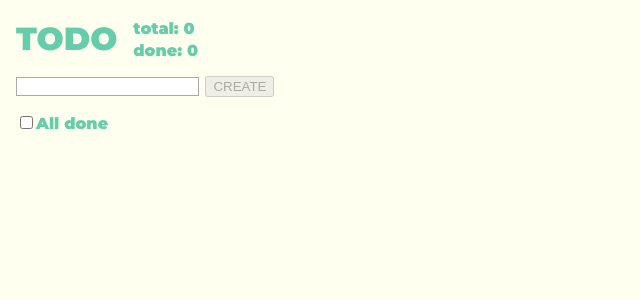
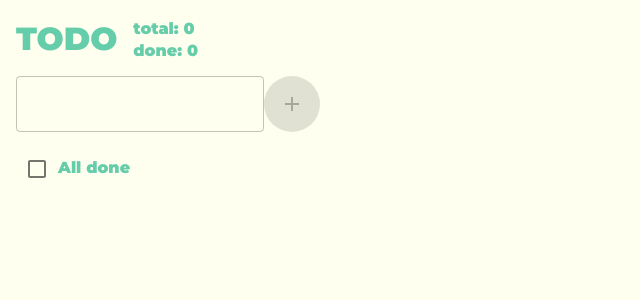
Before and after one commit to taigakiyokawa/todo-app-react, a React app: page / in a window 1280 px wide. Shown: the top 300 px of the page, without its empty margins (0-640 px from the left). Built offline with nearby package versions, Linux system fonts and the light colour scheme.

Commit message:
yarn add @material-ui/icons and edit Form design

```diff
--- a/package.json
+++ b/package.json
@@ -23,6 +23,7 @@
   },
   "dependencies": {
     "@material-ui/core": "^4.2.1",
+    "@material-ui/icons": "^4.2.1",
     "prop-types": "^15.7.2",
     "react": "^16.8.6",
     "react-dom": "^16.8.6"
--- a/src/components/AllDone.jsx
+++ b/src/components/AllDone.jsx
@@ -1,9 +1,10 @@
 import React from 'react';
 import PropTypes from 'prop-types';
+import Checkbox from '@material-ui/core/Checkbox';
 
 const AllDone = (props) => (
   <div className="allDone">
-    <input
+    <Checkbox
       type="checkbox"
       checked={ props.isAllDone }
       onChange={ props.handleAllDone }/>
--- a/src/components/Form.jsx
+++ b/src/components/Form.jsx
@@ -1,20 +1,27 @@
 import React from 'react';
 import PropTypes from 'prop-types';
+import TextField from '@material-ui/core/TextField';
+import Fab from '@material-ui/core/Fab';
+import AddIcon from '@material-ui/icons/Add';
 
 const Form = (props) => (
   <form onSubmit={ props.createTodo }>
     <div>
-      <input
+      <TextField
+        variant="outlined"
         type="text"
         name="title"
         onChange={ props.checkEmpty }
-        required
       />
-      <input
+      <Fab
+        color="primary"
+        aria-label="Add"
         type="submit"
         value="CREATE"
         disabled={ props.isEmpty }
-      />
+      >
+        <AddIcon/>
+      </Fab>
     </div>
   </form>
 )
--- a/src/components/Todo.jsx
+++ b/src/components/Todo.jsx
@@ -1,5 +1,6 @@
 import React from 'react';
 import PropTypes from 'prop-types';
+import Checkbox from '@material-ui/core/Checkbox';
 
 class Todo extends React.Component {
 
@@ -40,7 +41,7 @@ class Todo extends React.Component {
   render() {
     return(
       <li className="todoItem">
-        <input
+        <Checkbox
           type="checkbox"
           checked={ this.props.isDone }
           onChange={ () => this.props.handleDone(this.props.id) }
--- a/src/index.html
+++ b/src/index.html
@@ -5,6 +5,7 @@
     <meta name="viewport" content="width=device-width, initial-scale=1.0">
     <meta http-equiv="X-UA-Compatible" content="ie=edge">
     <link href="https://fonts.googleapis.com/css?family=Montserrat:400,900|Noto+Sans+JP&display=swap" rel="stylesheet">
+    <link rel="stylesheet" href="https://fonts.googleapis.com/icon?family=Material+Icons" />
     <title>Todo App React</title>
   </head>
   <body>
--- a/src/style.css
+++ b/src/style.css
@@ -30,10 +30,10 @@ h1, h4, strong {
   margin: 0.2rem 0 0;
 }
 
-input[type="text"] {
+/* input[type="text"] {
   border: 1px solid darkgray;
   margin-right: 0.4rem;
-}
+} */
 
 input[type="submit"]:enabled {
   background-color: mediumaquamarine;
```
Also changed, not shown: 1 other file (tests, documents, lock files or other folders).
